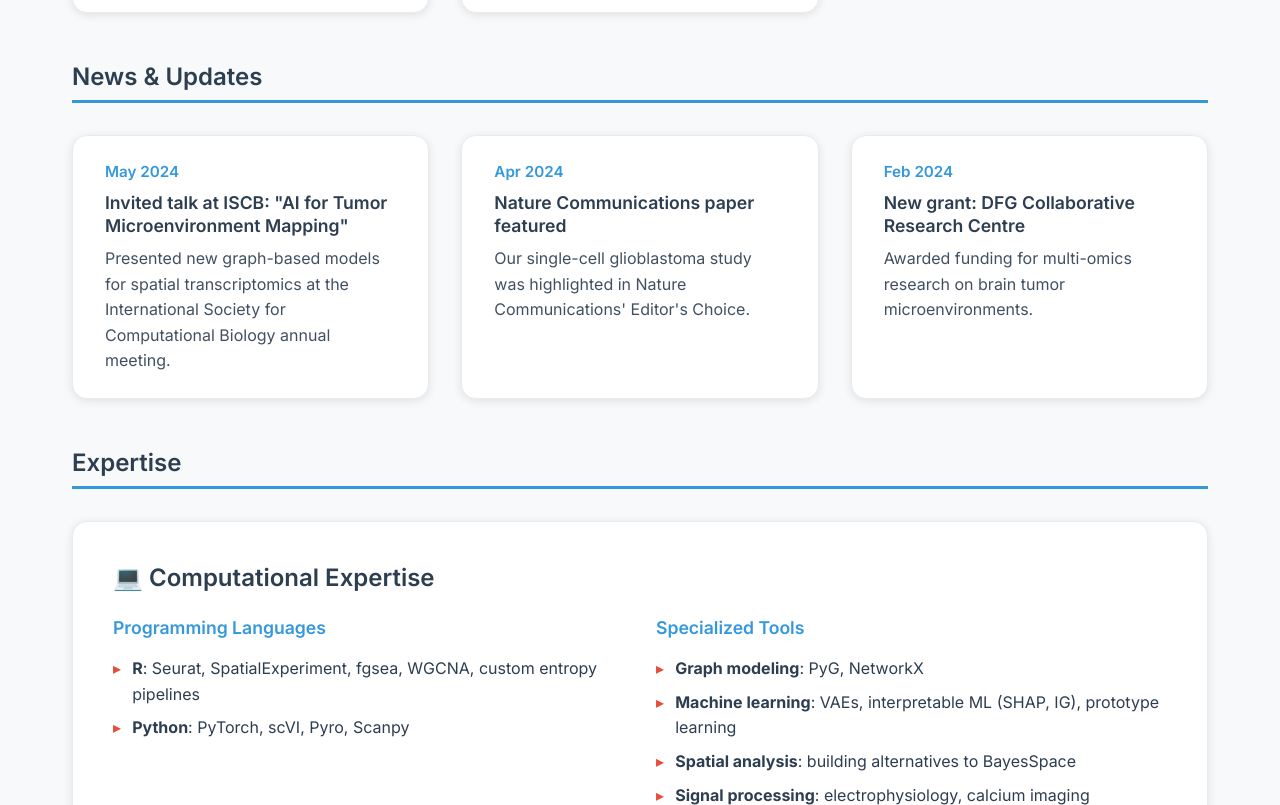
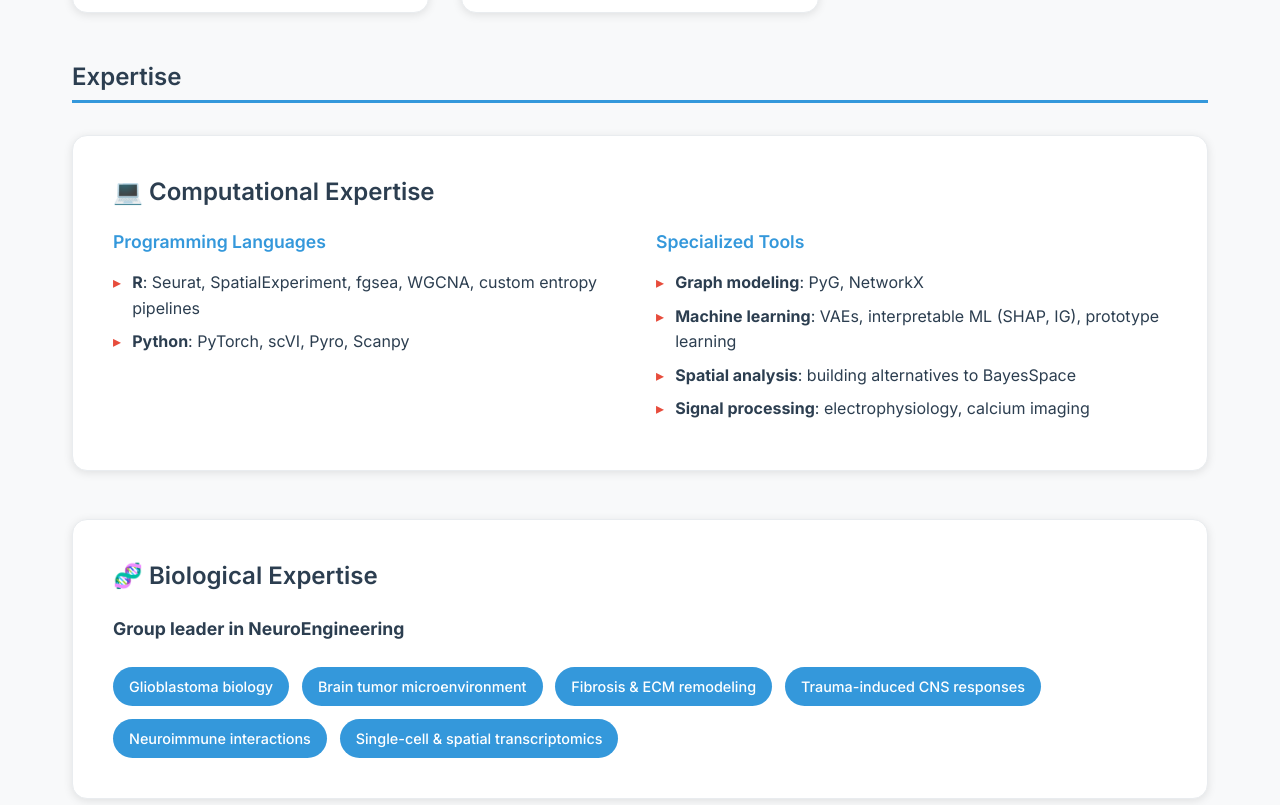
Before and after one commit to kevinj24fr/kevinj24fr, a plain HTML site: page index.html in a window 1280 px wide. Shown: the part 1710-2515 px from the top of the page. Drawn offline with Linux system fonts and the light colour scheme; no server answers.

Commit message:
🗑️ Remove news and updates section: Clean up website structure

```diff
--- a/assets/css/style.css
+++ b/assets/css/style.css
@@ -679,41 +679,6 @@ pre {
 /* Progress indicators */
 
 /* News & Updates */
-.news-grid {
-  display: grid;
-  grid-template-columns: repeat(auto-fit, minmax(320px, 1fr));
-  gap: 2rem;
-  margin: 2rem 0;
-}
-.news-card {
-  background: var(--card-bg);
-  border: 1px solid var(--border-color);
-  border-radius: 15px;
-  box-shadow: var(--shadow);
-  padding: 1.5rem 2rem;
-  transition: var(--transition);
-  position: relative;
-}
-.news-card:hover {
-  transform: translateY(-5px);
-  box-shadow: 0 5px 20px rgba(0,0,0,0.15);
-}
-.news-date {
-  font-size: 0.95rem;
-  color: var(--secondary-color);
-  font-weight: 600;
-  margin-bottom: 0.5rem;
-}
-.news-title {
-  font-size: 1.1rem;
-  font-weight: 600;
-  margin-bottom: 0.5rem;
-  color: var(--primary-color);
-}
-.news-desc {
-  color: var(--text-color);
-  opacity: 0.9;
-}
 
 /* Conferences & Presentations */
 
--- a/index.html
+++ b/index.html
@@ -172,29 +172,6 @@
                 </div>
             </section>
 
-            <!-- News Section -->
-            <section class="fade-in-section">
-                <h2>News & Updates</h2>
-                <div class="news-grid">
-                    <div class="news-card">
-                        <div class="news-date">May 2024</div>
-                        <h4 class="news-title">Invited talk at ISCB: "AI for Tumor Microenvironment Mapping"</h4>
-                        <p class="news-desc">Presented new graph-based models for spatial transcriptomics at the International Society for Computational Biology annual meeting.</p>
-                    </div>
-                    <div class="news-card">
-                        <div class="news-date">Apr 2024</div>
-                        <h4 class="news-title">Nature Communications paper featured</h4>
-                        <p class="news-desc">Our single-cell glioblastoma study was highlighted in Nature Communications' Editor's Choice.</p>
-                    </div>
-                    <div class="news-card">
-                        <div class="news-date">Feb 2024</div>
-                        <h4 class="news-title">New grant: DFG Collaborative Research Centre</h4>
-                        <p class="news-desc">Awarded funding for multi-omics research on brain tumor microenvironments.</p>
-                    </div>
-                </div>
-            </section>
-
-            <!-- Expertise -->
             <section class="fade-in-section">
                 <h2>Expertise</h2>
                 <div class="expertise-container">
```
